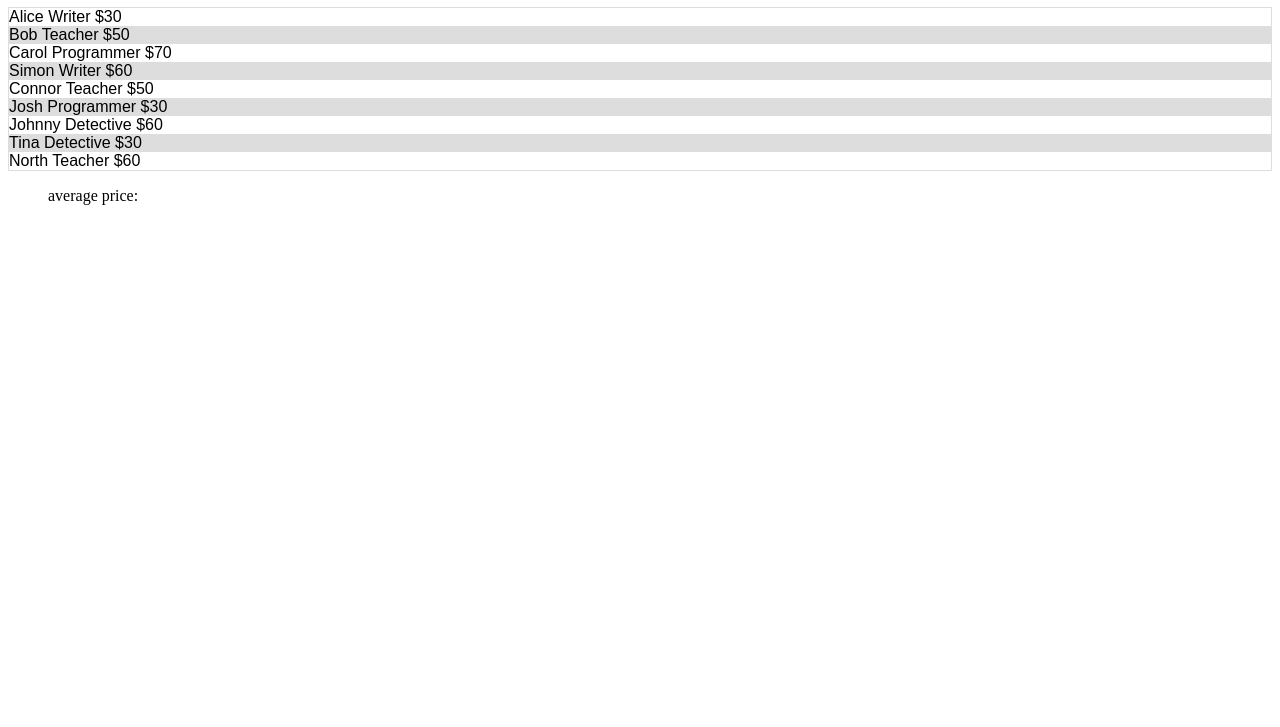
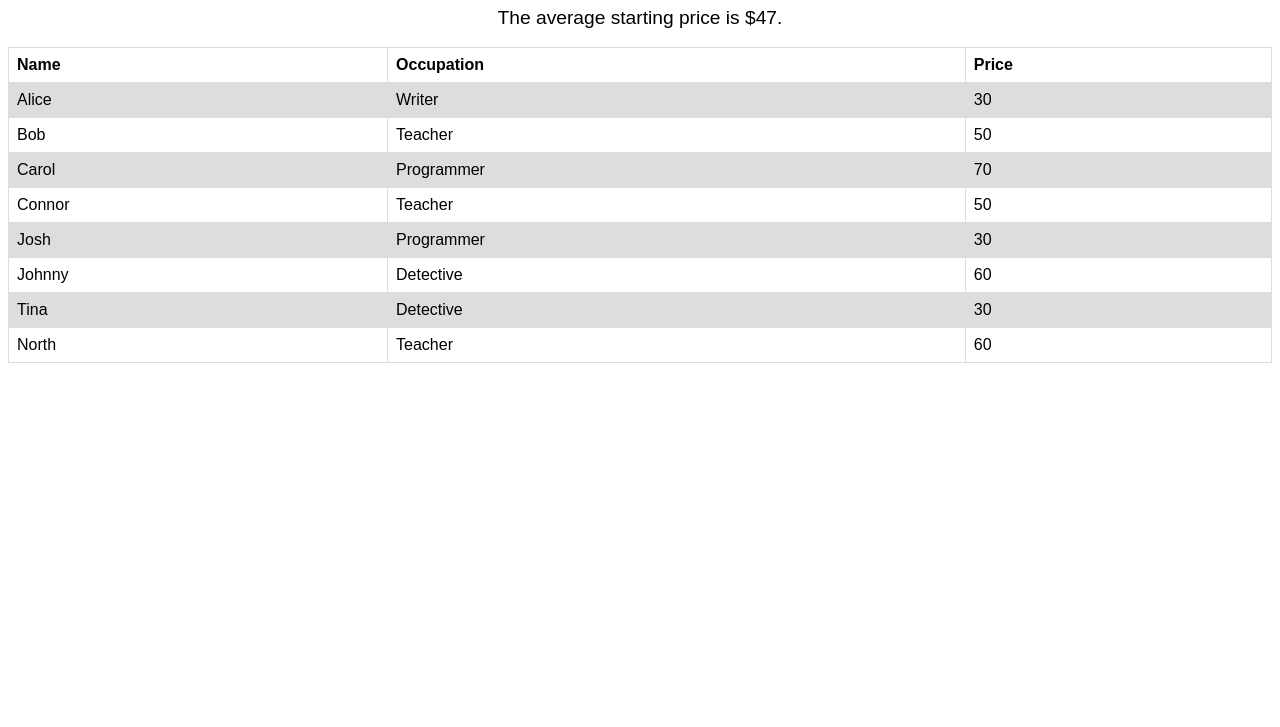
Before and after one commit to margonautix/Unit2.FreelancerForum, a plain HTML site: page index.html in a window 1280 px wide. Shown: the part 73-800 px from the top of the page. Drawn offline with Linux system fonts and the light colour scheme.

Commit message:
finished

```diff
--- a/index.html
+++ b/index.html
@@ -24,16 +24,20 @@
     tr:nth-child(even) {
       background-color: #dddddd;
     }
+
+    #average {
+      text-align: center;
+      font-family: arial;
+      font-size: larger;
+    }
+    h1 {
+      text-align: center;
+    }
   </style>
   <body>
     <h1>Freelancer Forum</h1>
-
+    <div id="average"></div>
+    <br />
     <table id="table"></table>
-
-    <div>
-      <ul id="average">
-        average price:
-      </ul>
-    </div>
   </body>
 </html>
--- a/script.js
+++ b/script.js
@@ -29,19 +29,46 @@ const freelancers = [
 ];
 
 const addFreelancerIntervalId = setInterval(addFreelancer, 1000);
-console.log(getMean());
-addFreelancer();
-render();
+
+document.addEventListener("DOMContentLoaded", () => {
+  render();
+}); // added due to error, console could not find table
+// update: this is because my <script> was in the <head> and not at the bottom of the <body>. well then!
 
 function render() {
   const table = document.querySelector("#table");
   const tableElements = freelancers.map((freelancer) => {
     const element = document.createElement("tr");
-    element.textContent =
-      freelancer.name + " " + freelancer.occupation + " $" + freelancer.price;
+
+    const nameElement = document.createElement("td");
+    nameElement.textContent = freelancer.name;
+    element.appendChild(nameElement);
+
+    const occElement = document.createElement("td");
+    occElement.textContent = freelancer.occupation;
+    element.appendChild(occElement);
+
+    const priceElement = document.createElement("td");
+    priceElement.textContent = freelancer.price;
+    element.appendChild(priceElement);
+
     return element;
   });
   table.replaceChildren(...tableElements);
+  const headerElement = document.createElement("tr");
+  const nameHeader = document.createElement("th");
+  nameHeader.textContent = "Name";
+  headerElement.appendChild(nameHeader);
+
+  const occHeader = document.createElement("th");
+  occHeader.textContent = "Occupation";
+  headerElement.appendChild(occHeader);
+
+  const priceHeader = document.createElement("th");
+  priceHeader.textContent = "Price";
+  headerElement.appendChild(priceHeader);
+  table.prepend(headerElement);
+  console.log(getMean());
 }
 
 function addFreelancer() {
@@ -57,10 +84,11 @@ function addFreelancer() {
 }
 
 function getMean() {
+  const average = document.querySelector("#average");
   const sumTotal = freelancers.reduce(
-    (acc, price) => acc + freelancers.price,
+    (acc, freelancer) => acc + freelancer.price,
     0
   );
-  //   const mean = sumTotal / freelancers.length;
-  return sumTotal;
+  const mean = Math.floor(sumTotal / freelancers.length);
+  average.innerHTML = `The average starting price is $${mean}.`;
 }
```
Also changed, not shown: 1 other file.
